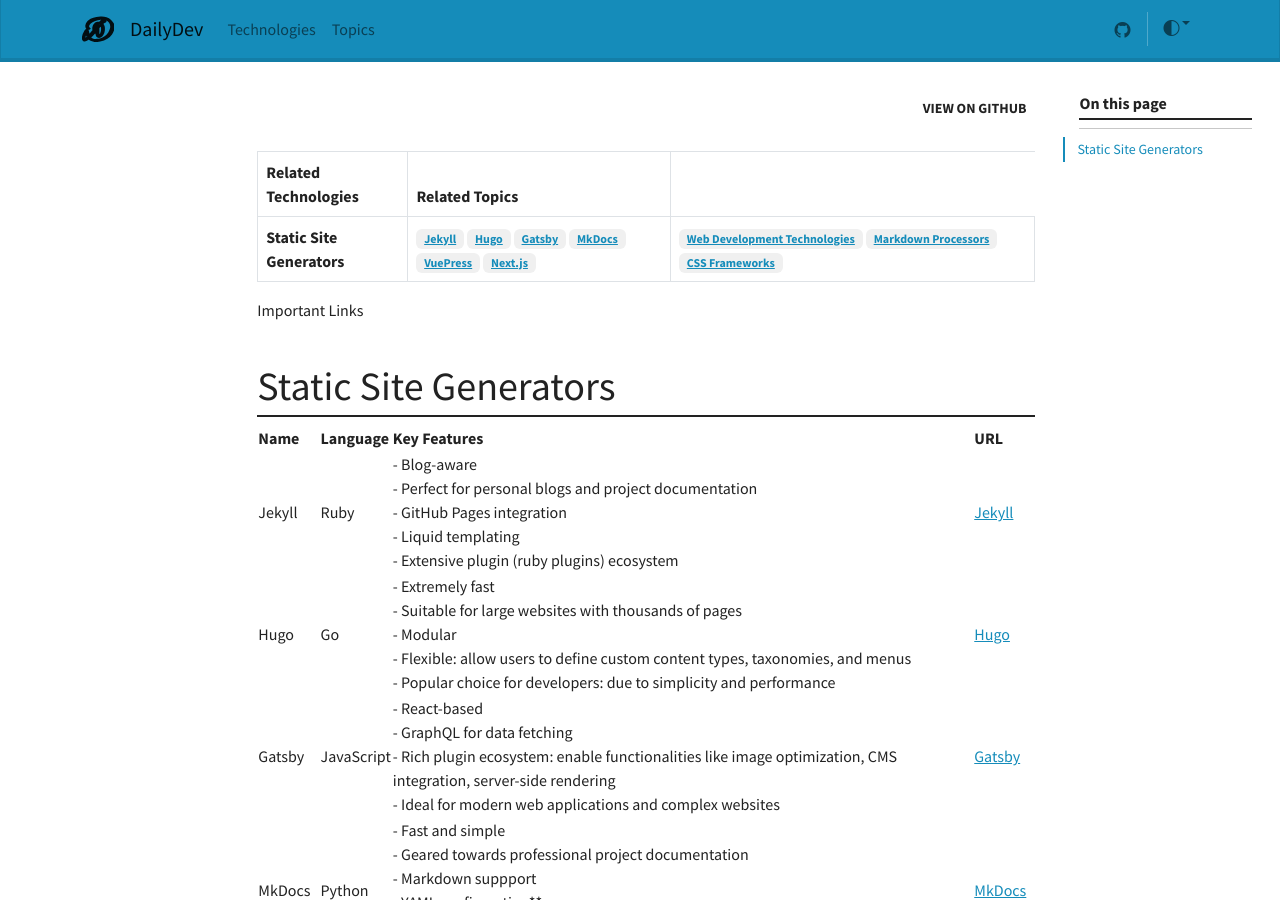
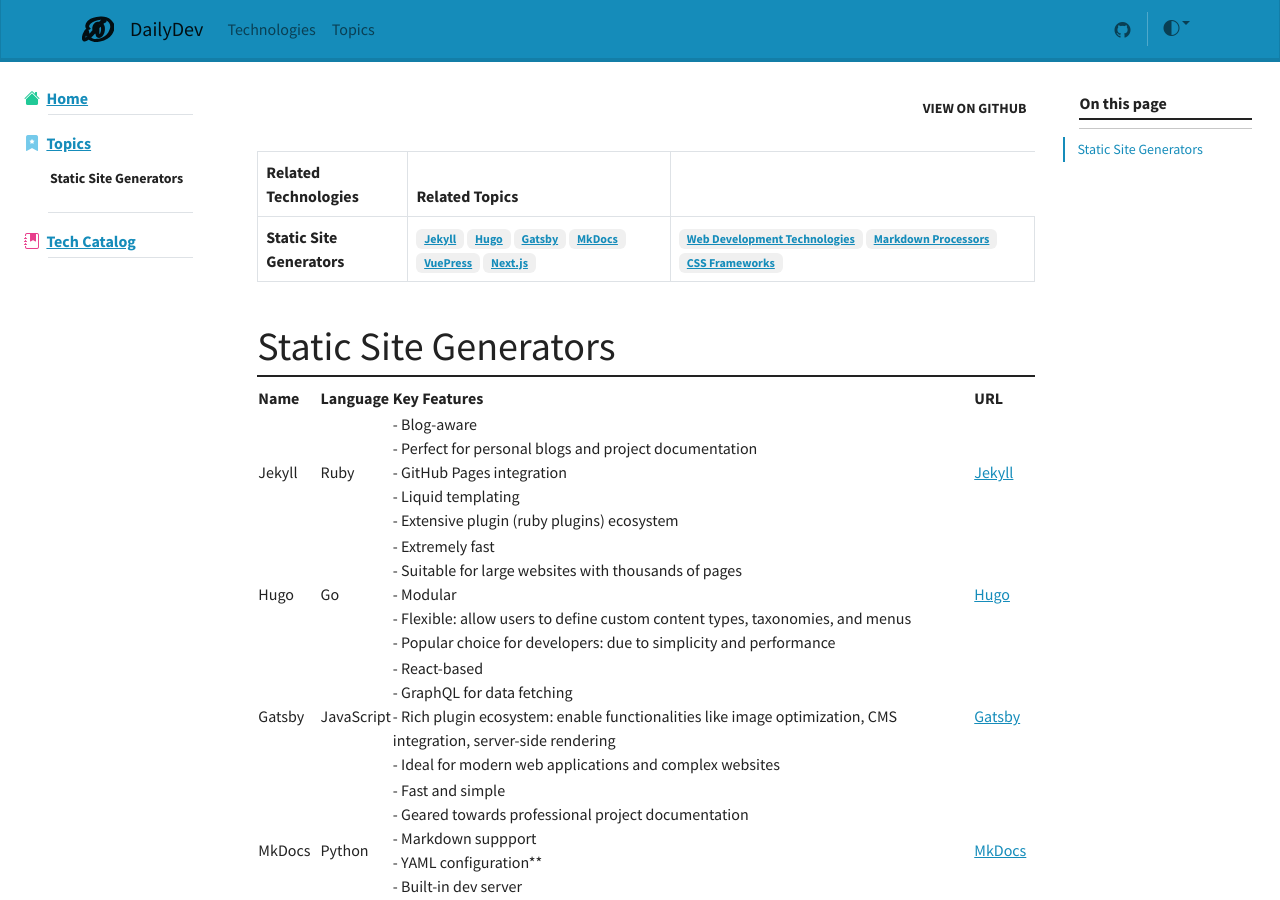
Before and after one commit to shadhini/daily-dev, a Jekyll site: the page built from docs/_topics/static-site-generators.md, in a window 1280 px wide and 900 px high. Built offline with Jekyll 4.4.1, drawn with Linux system fonts in a browser that asks for light colours; nearby versions of some CDN libraries; comment, search, counter and statistics services are not loaded.

Commit message:
fix side bar issues & update styling

```diff
--- a/docs/_includes/docs-sidebar.html
+++ b/docs/_includes/docs-sidebar.html
@@ -2,8 +2,8 @@
 <nav class="bd-links w-100" id="bd-docs-nav" aria-label="Docs navigation">
 
     <ul class="bd-links-nav list-unstyled mb-0 pb-3 pb-md-2 pe-lg-2">
-        {% if page.collection.label %}
-        {% assign sidebar =  page.collection.label | append: '-sidebar' %}
+        {% if page.collection %}
+        {% assign sidebar =  page.collection | append: '-sidebar' %}
         {% else %}
         {% assign sidebar =  page.url | split: "/" | slice: -1, 1 | first  | append: '-sidebar' %}
         {% endif %}
@@ -47,16 +47,19 @@
         {% endif %}
         <li class="bd-links-span-all mt-1 mb-3 mx-4 border-top"></li>
         {% endfor %}
-        {% if page.collection.label %}
-        {% if site.data[page.collection.label].[page.slug].important %}
-        <strong class="bd-links-heading d-flex w-100 align-items-top fw-semibold">
-            <i class="bi me-2 bi-link-45deg" style="color: var(--bs-orange);"></i>
+
+        <!-- Important Links -->
+        {% if page.collection %}
+        {% if site.data[page.collection].[page.slug].important %}
+        <strong class="bd-links-heading d-flex w-100 align-items-top fw-semibold text-info">
+            <i class="bi me-2 bi-star-fill" style="color: var(--bs-blue);"></i>
             Important Links
         </strong>
         <li class="bd-links-group py-2">
             <ul class="list-unstyled fw-normal pb-2 small">
-                {% for link in site.data[page.collection.label].[page.slug].important %}
+                {% for link in site.data[page.collection].[page.slug].important %}
                 <!-- Check if the current page is the active page -->
+                {% assign is_active = false %}
                 {% if page.slug == link.url %}
                 {% assign is_active = true %}
                 {% endif %}
@@ -70,5 +73,6 @@
         </li>
         {% endif %}
         {% endif %}
+
     </ul>
 </nav>
--- a/docs/_layouts/topic.html
+++ b/docs/_layouts/topic.html
@@ -1,7 +1,7 @@
 ---
 layout: doc
 ---
-
+<!-- Topic Metadata -->
 <table class="table table-hover table-bordered">
     <thead>
     <tr>
@@ -11,24 +11,29 @@ layout: doc
     </thead>
     {% include topic-metadata.html %}
 </table>
+
+<!-- Important Links -->
+{% if site.data.topics[page.slug].important %}
+<div class="accordion" id="important">
     <div class="accordion-item">
             <span class="accordion-header">
               <button class="accordion-button text-primary-emphasis" type="button" data-bs-toggle="collapse" data-bs-target="#collapseImportant" aria-expanded="true" aria-controls="collapseImportant">
                  Important Links
               </button>
             </span>
-    <div id="collapseImportant" class="accordion-collapse collapse">
+        <div id="collapseImportant" class="accordion-collapse collapse" data-bs-parent="#important">
             <div class="accordion-body">
                 <!-- Important Links -->
-            {% if site.data.topics[page.slug].important %}
                 <strong class="text-success-emphasis"> Important Links: </strong>
                 <br>
                 {% for link in site.data.topics[page.slug].important %}
                 <li><a href="{{ link.url }}" target="_blank">{{ link.name }}</a></li>
                 {% endfor %}
                 <br>
-            {% endif %}
             </div>
         </div>
     </div>
+</div>
+{% endif %}
+
 {{ content }}
```
Also changed, not shown: docs/_layouts/technology.html (+9 -4 lines). Lines whose indentation alone changed are shown as unchanged.
